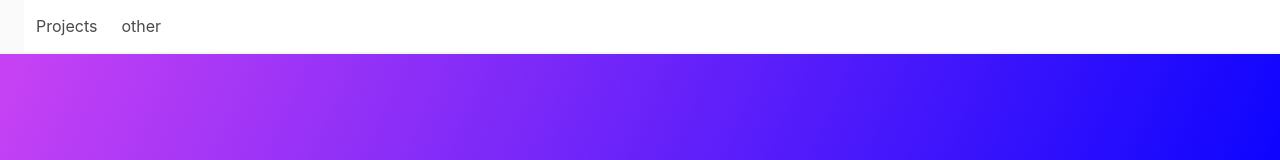
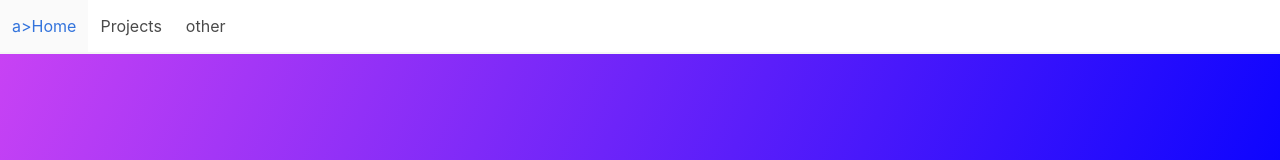
Before and after one commit to Ivanx95/Ivanx95.github.io, a website: page index.html in a window 1280 px wide. Shown: the top 160 px of the page. Drawn offline with Linux system fonts and the light colour scheme.

Commit message:
fixed uncomplete script

```diff
--- a/index.html
+++ b/index.html
@@ -13,7 +13,7 @@
 <nav class="navbar has-shadow" role="navigation" aria-label="main navigation">
 	<div class="navbar-menu">
 		<div class="navbar-start">
-			<a  class="navbar-item" href="#"Home</a>
+			<a  class="navbar-item" href="#">a>Home</a>
 			<a  class="navbar-item" href="#Projects">Projects</a>
 			<a  class="navbar-item">other</a>
 		</div>
```
